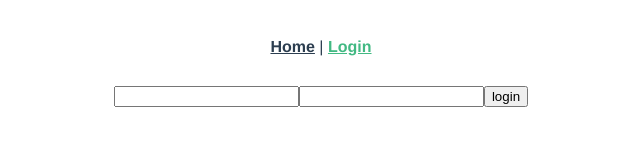
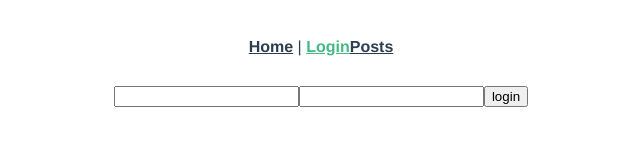
Before and after one commit to igsr5/auth-app, a Vue app: page /login in a window 1280 px wide. Shown: the top 160 px of the page, without its empty margins (319-959 px from the left). Built offline with nearby package versions, Linux system fonts and the light colour scheme.

Commit message:
update App.vue

```diff
--- a/src/App.vue
+++ b/src/App.vue
@@ -3,6 +3,7 @@
     <div id="nav">
       <router-link to="/">Home</router-link> |
       <router-link to="/login" v-if='isLogin()'>Login</router-link>
+      <router-link to="/posts">Posts</router-link>
     </div>
     <router-view />
   </div>
```
